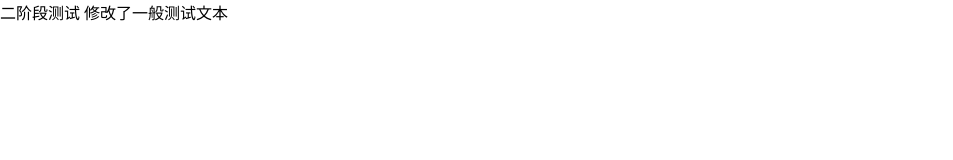
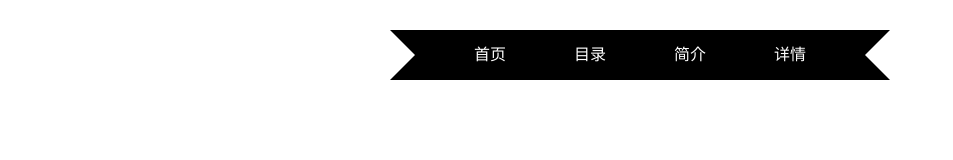
Before and after one commit to rxzkr/RuidiKar.bolg, a plain HTML site: page index.html in a window 1280 px wide. Shown: the whole page, without its empty margins (0-953 px from the left). Drawn offline with Linux system fonts and the light colour scheme.

Commit message:
进行导航栏测试

```diff
--- a/index.html
+++ b/index.html
@@ -4,11 +4,77 @@
     <meta charset="UTF-8">
     <meta name="viewport" content="width=device-width, initial-scale=1.0">
     <title>瑞雪大帝的个人博客</title>
-    二阶段测试
     <link rel="stylesheet" href="./css/index.css" type="text/css">
     <script type="text/javascript" src="./js/index.js"></script>
+
+    <style>
+        *{
+        padding: 0;
+        margin: 0;
+        }
+        ul{
+            width: 400px;
+            height: 50px;
+            list-style: none;
+            margin: 30px auto;
+            position: relative;
+        }
+        ul li{
+            float: left;
+            height: 50px;
+            width: 100px;
+            background-color: #000;
+            color: #fff;
+            text-align: center;
+            line-height: 50px;
+            /* border-radius: 25px; */
+        }
+        ul::before{
+            content: "";
+            border: 25px solid #000;
+            border-left-color: transparent;
+            position: absolute;
+            left: -50px;
+            bottom: 0px;
+        }
+        ul::after{
+            content: "";
+            border: 25px solid #000;
+            border-right-color:  transparent;
+            position: absolute;
+            right: -50px;
+            z-index: -1;
+        }
+        ul li:hover{
+            transform: scale(1.2);/* 扩大为1.2倍 */
+            background-color: darkgoldenrod;
+            margin-top: -15px;
+            z-index: 10;
+        }
+        ul li:hover::before{
+            content: "";
+            border: 8px solid transparent;
+            border-right-color: darkgoldenrod;
+            position: absolute;
+            left: -8px;
+            bottom: -8px;
+        }
+        ul li:hover::after{
+            content: "";
+            border: 8px solid transparent;
+            border-left-color: darkgoldenrod;
+            position: absolute;
+            right: -8px;
+            bottom: -8px;
+        }
+    </style>
 </head>
 <body>
-    修改了一般测试文本
+    <ul>
+        <li>首页</li>
+        <li>目录</li>
+        <li>简介</li>
+        <li>详情</li>
+    </ul>
 </body>
 </html>
```
